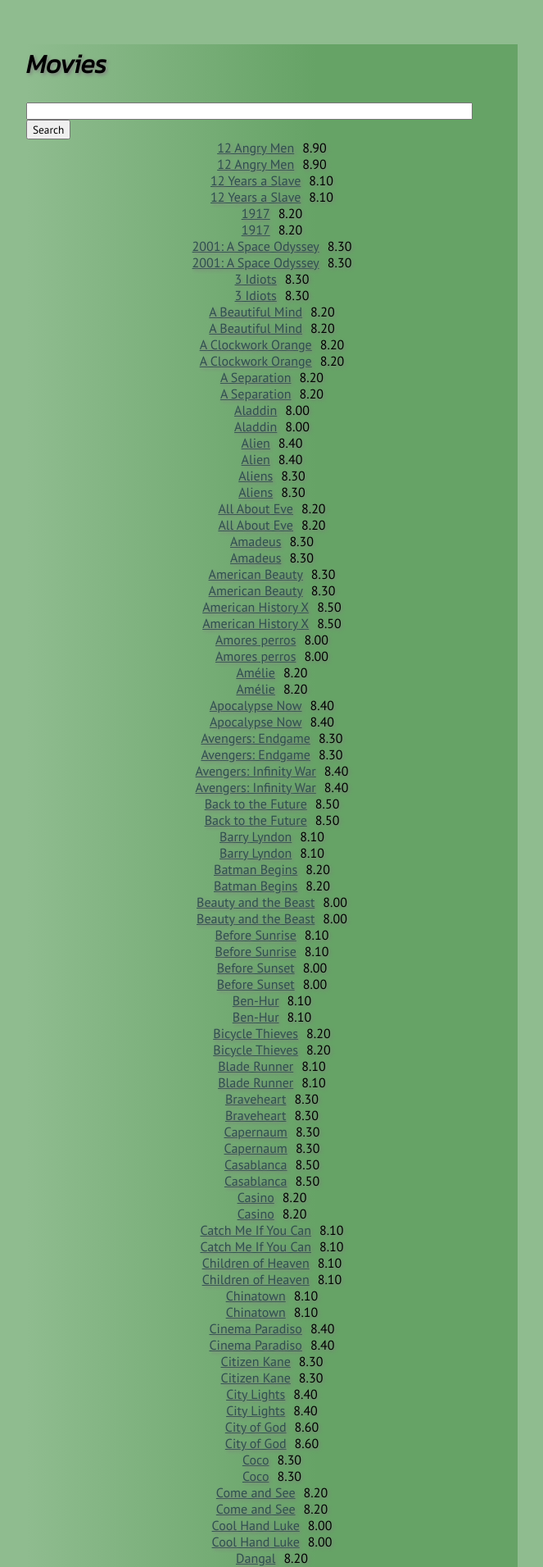
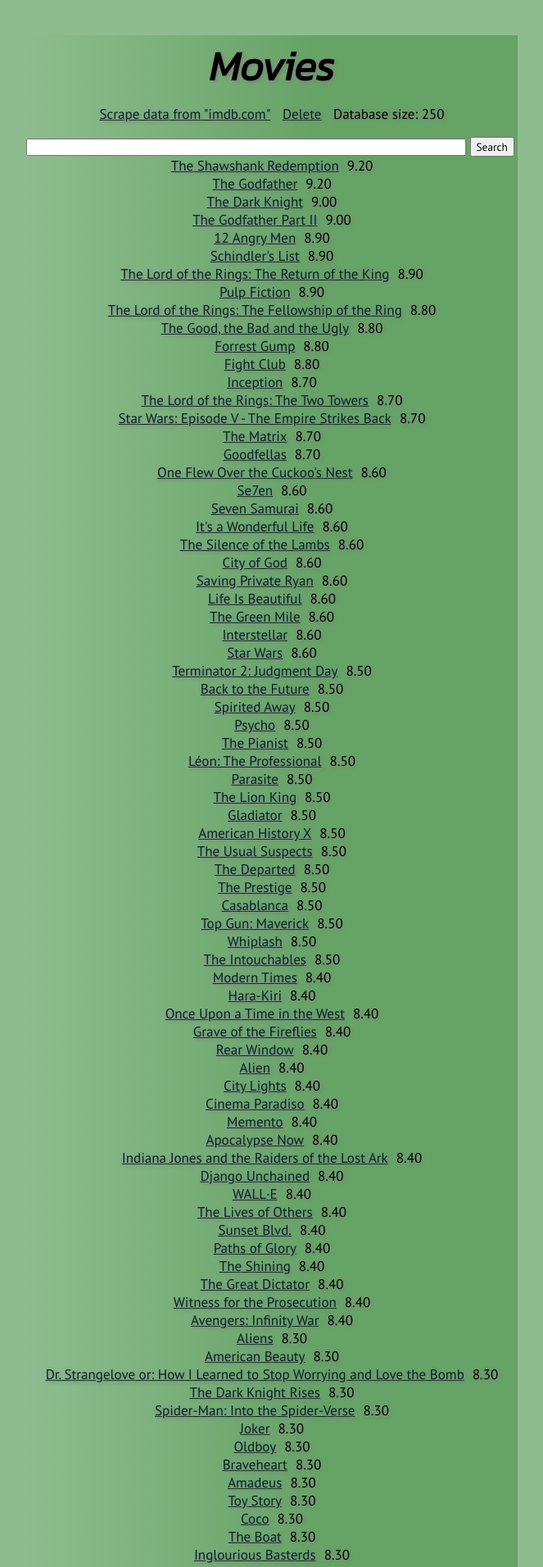
Before and after one commit to 29379/jezyki_skryptowe_final_project, a Django app: page / in a window 1280 px wide. Shown: the top 1911 px of the page at 82% size, without its empty margins (308-971 px from the left). Run offline with Django 4.2, Linux system fonts and the light colour scheme; data comes from the database, SQL or seed files in the repository; both versions use the stored data as it was after the commit.

Commit message:
Database does not allow for duplicates

```diff
--- a/webapp/templates/data_list.html
+++ b/webapp/templates/data_list.html
@@ -5,9 +5,15 @@
     <h1>Movies</h1>
 </div>
 
+<div class="connections-wrapper">
+    <a href="{% url 'movie_create' %}">   Scrape data from "imdb.com"</a>
+    <a href="{% url 'movie_delete' %}">   Delete</a>
+    <text>Database size: {{count}}</text>
+    <p></p>
+</div>
 <div class="search-wrapper">
     <form method="GET">
-        <input type="text" name="search_area" value="{{search_input}}" size="65">
+        <input type="text" name="search_area" value="{{search_input}}" size="64">
         <input type="submit" value="Search">
     </form>
 </div>
@@ -21,7 +27,7 @@
         <td class="rating" align="left">{{movie.user_rating}}</td>
     </div>
     {% empty %}
-    <h3>The database is empty</h3>
+    <p>The database is empty</p>
     {% endfor %}
 </div>
 
--- a/webapp/templates/main.html
+++ b/webapp/templates/main.html
@@ -20,14 +20,24 @@
                 background-color: darkseagreen;
                 font-family: 'PT Sans', sans-serif;
                 padding-top: 25px;
+                font-size: 17px;
             }
 
             h1, h2, h3, h4, h5, h6{
                 font-family: 'Kanit', sans-serif;
+                font-size: 50px;
+                text-align: center;
+                margin: 10px;
             }
 
-            a, p{
-                color: darkslategray;
+            a{
+                color: rgb(1, 37, 37);
+                text-shadow: 2px 2px 4px darkslate gray;
+                padding-right: 10px;
+            }
+
+            p{
+                color: rgb(1, 37, 37);
                 text-shadow: 2px 2px 4px darkslate gray;
                 padding-right: 10px;
             }
@@ -47,7 +57,7 @@
             }
 
             .search-wrapper{
-                display: flex;
+                display: inline;
                 justify-content: space-between;
                 align-items: center;
             }
@@ -69,6 +79,16 @@
                 align-items: "left";
             }
 
+            .connections-wrapper{
+                color: black;
+                font-family: 'PT Sans', sans-serif;
+                text-align: center;
+            }
+
+            .movie-items-wrapper{
+                text-align: center;
+            }
+
         </style>
 
     </head>
--- a/webapp/webapp/models.py
+++ b/webapp/webapp/models.py
@@ -28,6 +28,3 @@
 
     def __str__(self):
         return str(self.title)
-
-    class Meta:
-        ordering = ['title']
--- a/webapp/webapp/urls.py
+++ b/webapp/webapp/urls.py
@@ -6,10 +6,9 @@
 
 urlpatterns = [
     path('admin/', admin.site.urls),
-    path('test/', views.test, name='test'),
     path('', views.movie_list_view, name='movies'),
     path('<int:pk>/', views.movie_detail_view, name='movie'),
     path('movie_create/', views.movie_create_view, name='movie_create'),
     path('movie_update/<int:pk>/', views.movie_update_view, name='movie_update'),
-    path('movie_delete/<int:pk>/', views.movie_delete_view, name='movie_delete'),
+    path('movie_delete/', views.movie_delete_view, name='movie_delete'),
 ] + static(MEDIA_URL, document_root=MEDIA_ROOT)
--- a/webapp/webapp/views.py
+++ b/webapp/webapp/views.py
@@ -6,31 +6,32 @@
 from django.urls import reverse_lazy
 from pathlib import Path
 from django.shortcuts import render
-from django.db.models import F
+from django.db.models import Avg, Sum
 
 
 PROJECT_DIR = Path(__file__).resolve().parent.parent.parent
 imdb_file = os.path.join(PROJECT_DIR, 'webscraping/imdb.json')
 
 
-class MovieCreateView(CreateView):
-    model = Data
-    template_name = 'data_create.html'
-    fields = ['title', 'release_year', 'directors_and_actors',
-              'user_rating', 'poster']
-    success_url = reverse_lazy('movies')
-    context_object_name = 'movie'
+def movie_create_view(request):
     with open(imdb_file) as f:
         contents = json.load(f)
         for elem in contents:
             elem['release_year'] = elem['release_year'].strip('()')
             Data.objects.create(**elem)
+    #   Data.objects.values('title').annotate(total=Sum('user_rating')).values('title', 'user_rating', 'total')
+    #   'annotate' approach did not work as expected - usage of the for loop is slow, but effective
+    for row in Data.objects.all().reverse():
+        if Data.objects.filter(title=row.title).count() > 1:
+            row.delete()
+    return render(request, "data_create.html")
 
 
 class MovieListView(ListView):
     model = Data
     template_name = 'data_list.html'
     context_object_name = 'movies'
+    database_size = Data.objects.count()
 
     def get_context_data(self, **kwargs):
         context = super().get_context_data(**kwargs)
@@ -40,13 +41,10 @@
                 title__icontains=search_input
             )
         context['search_input'] = search_input
+        context['count'] = self.get_queryset().count()
         return context
 
 
-"""class MovieDetailView(DetailView):
-    model = Data
-    template_name = 'data_detail.html'
-    context_object_name = 'movie'"""
 def movie_detail_view(request, pk):
     movie = Data.objects.get(pk=pk)
     if movie is not None:
@@ -64,19 +62,13 @@
     context_object_name = 'movie'
 
 
-class MovieDeleteView(DeleteView):
-    model = Data
-    template_name = 'data_delete.html'
-    context_object_name = 'movies'
-    success_url = reverse_lazy('movies')
-
-
-def test(request):
-    return HttpResponse('It works!')
+def movie_delete_view(request):
+    Data.objects.all().delete()
+    return render(request, "data_delete.html")
 
 
 movie_list_view = MovieListView.as_view()
 #   movie_detail_view = MovieDetailView.as_view()
-movie_create_view = MovieCreateView.as_view()
+#   movie_create_view = MovieCreateView.as_view()
 movie_update_view = MovieUpdateView.as_view()
-movie_delete_view = MovieDeleteView.as_view()
+#   movie_delete_view = MovieDeleteView.as_view()
```
Also changed, not shown: webapp/templates/data_create.html (+1 -6 lines), webapp/templates/data_delete.html (+2 -5 lines), webapp/templates/data_update.html (deleted, +0 -10 lines), webapp/db.sqlite3, webapp/media/7352428.3.jpg (deleted), webscraping/imdb.json.
